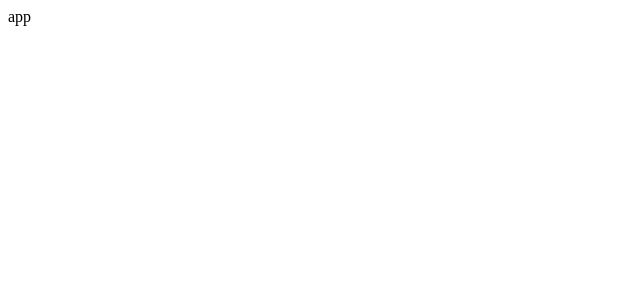
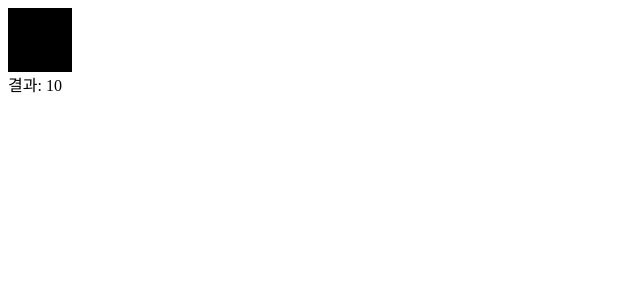
Before and after one commit to ShinjungOh/2023-learn-react, a React (Create React App) app in the folder 2023-01-30/: page / in a window 1280 px wide. Shown: the top 300 px of the page, without its empty margins (0-640 px from the left). Built offline with nearby package versions, Linux system fonts and the light colour scheme.

Commit message:
feat: Context API Consumer

```diff
--- a/2023-01-30/src/App.js
+++ b/2023-01-30/src/App.js
@@ -1,6 +1,10 @@
+import ColorBox from "./components/ColorBox";
+
 const App = () => {
     return (
-        <>app</>
+        <>
+            <ColorBox/>
+        </>
     );
 }
 
--- /dev/null
+++ b/2023-01-30/src/components/ColorBox.js
@@ -0,0 +1,29 @@
+import ColorContext from "../contexts/color";
+import RenderPropsSample from "./RenderProps";
+
+const ColorBox = () => {
+    return (
+        <>
+            <ColorContext.Consumer>
+                { // 함수를 전달, function as a child 또는 render props 라고 함
+                    value => (
+                        <div
+                            style={{
+                                width: '64px',
+                                height: '64px',
+                                background: value.color
+                            }}
+                        />
+                    )
+                }
+            </ColorContext.Consumer>
+            <RenderPropsSample>
+                {
+                    value => value * 2
+                }
+            </RenderPropsSample>
+        </>
+    )
+}
+
+export default ColorBox;
--- /dev/null
+++ b/2023-01-30/src/components/RenderProps.js
@@ -0,0 +1,7 @@
+const RenderPropsSample = ({children}) => {
+    return (
+        <>결과: {children(5)}</>
+    )
+}
+
+export default RenderPropsSample;
--- /dev/null
+++ b/2023-01-30/src/contexts/color.js
@@ -0,0 +1,7 @@
+import {createContext} from "react";
+
+// 새 context를 만들 때 createContext 사용
+// 파라미터에는 해당 context의 기본값
+const ColorContext = createContext({ color: 'black' });
+
+export default ColorContext;
```
